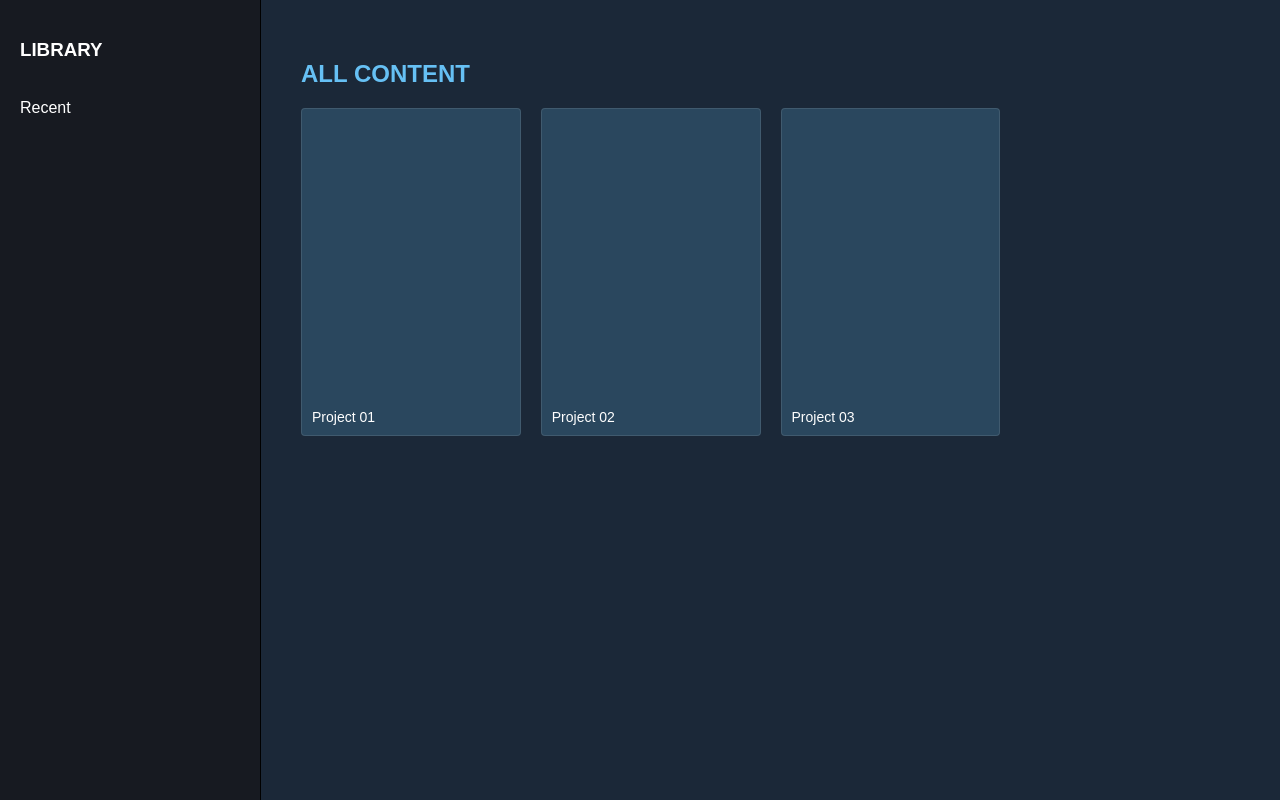
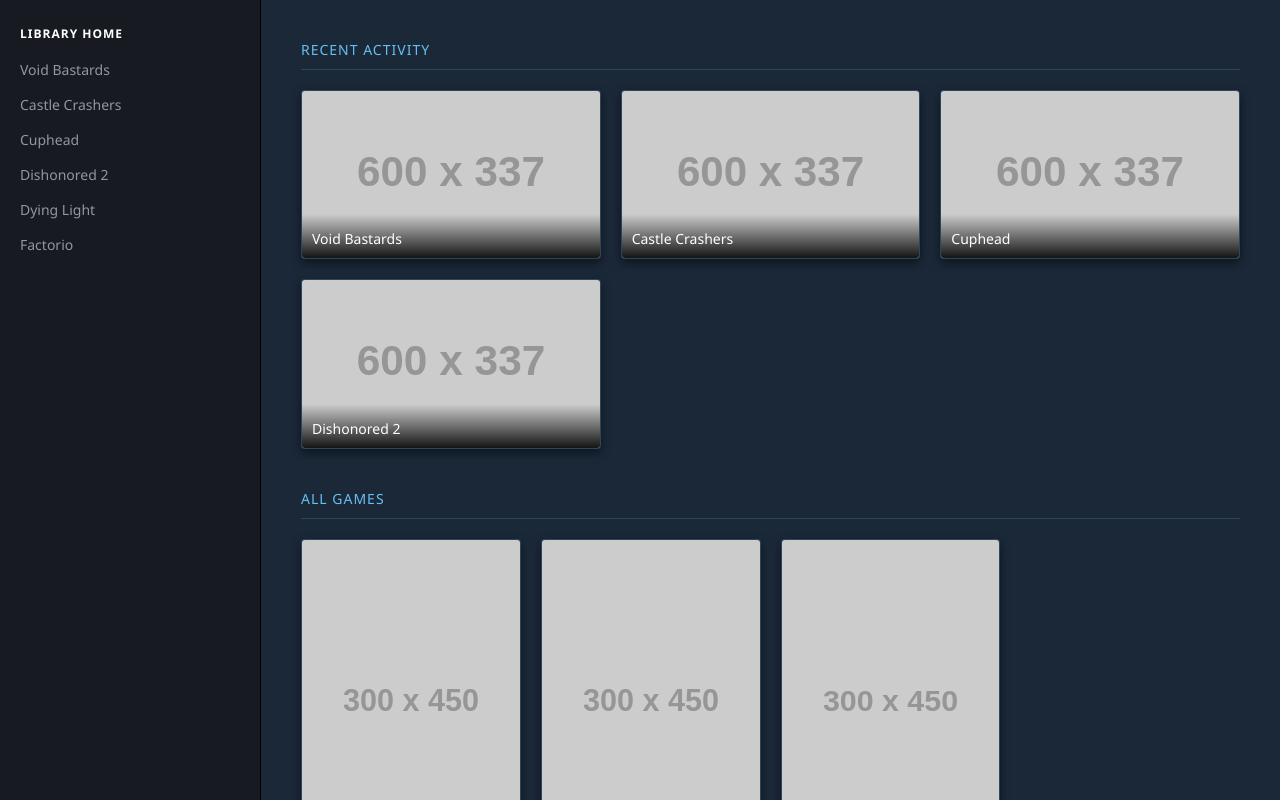
Before and after one commit to MilesCromar/history-project-1, a plain HTML site: page index.html in a window 1280 px wide. Drawn offline with Linux system fonts and the light colour scheme; placeholder pictures from the web are drawn by us.

Commit message:
Update index.html

```diff
--- a/index.html
+++ b/index.html
@@ -1,75 +1,186 @@
 <!DOCTYPE html>
-<html>
+<html lang="en">
 <head>
+    <meta charset="UTF-8">
     <title>Archive Library</title>
     <style>
+        :root {
+            --steam-dark: #171a21;
+            --steam-bg: #1b2838;
+            --steam-card: #2a475e;
+            --steam-blue: #66c0f4;
+            --text-main: #c6d4df;
+        }
+
         body {
-            background: #1b2838;
+            background: var(--steam-bg);
             color: white;
-            font-family: sans-serif;
+            font-family: 'Segoe UI', Tahoma, Geneva, Verdana, sans-serif;
             margin: 0;
             display: flex;
             height: 100vh;
+            overflow: hidden;
         }
 
-        /* Simplified Sidebar */
+        /* SIDEBAR */
         .sidebar {
             width: 260px;
-            background: #171a21;
+            background: var(--steam-dark);
             border-right: 1px solid #000;
             display: flex;
             flex-direction: column;
+            flex-shrink: 0;
         }
 
+        .sidebar-header {
+            padding: 25px 20px 10px;
+            font-size: 12px;
+            font-weight: bold;
+            color: #fff;
+            text-transform: uppercase;
+            letter-spacing: 1px;
+        }
+
+        .sidebar-item {
+            padding: 8px 20px;
+            font-size: 14px;
+            color: #8f98a0;
+            cursor: pointer;
+            transition: 0.2s;
+        }
+
+        .sidebar-item:hover {
+            background: rgba(255, 255, 255, 0.05);
+            color: white;
+        }
+
+        /* MAIN AREA */
         .main-view {
             flex-grow: 1;
+            overflow-y: auto;
             padding: 40px;
-            overflow-y: auto;
         }
 
-        .content-grid {
+        .section-header {
+            font-size: 14px;
+            color: var(--steam-blue);
+            text-transform: uppercase;
+            letter-spacing: 1px;
+            margin-bottom: 20px;
+            border-bottom: 1px solid rgba(102, 192, 244, 0.2);
+            padding-bottom: 10px;
+        }
+
+        /* GRID LOGIC */
+        .quick-launch-grid {
             display: grid;
-            grid-template-columns: repeat(auto-fill, minmax(200px, 1fr));
+            grid-template-columns: repeat(auto-fill, minmax(280px, 1fr));
+            gap: 20px;
+            margin-bottom: 40px;
+        }
+
+        .all-games-grid {
+            display: grid;
+            grid-template-columns: repeat(auto-fill, minmax(180px, 1fr));
             gap: 20px;
         }
 
-        .poster-card {
-            aspect-ratio: 2/3;
-            background: #2a475e;
+        /* CARD STYLES */
+        .game-card {
+            background: var(--steam-card);
             border-radius: 4px;
             position: relative;
-            border: 1px solid rgba(255,255,255,0.1);
-            transition: transform 0.2s;
+            cursor: pointer;
+            overflow: hidden;
+            transition: transform 0.3s cubic-bezier(0.2, 0, 0.2, 1), box-shadow 0.3s ease;
+            box-shadow: 0 4px 10px rgba(0,0,0,0.5);
+            border: 1px solid transparent;
+            text-decoration: none;
+            color: white;
         }
 
-        .poster-card:hover {
+        /* Recent games are wider (16:9) */
+        .quick-card { aspect-ratio: 16 / 9; }
+        /* Library games are vertical (2:3) */
+        .library-card { aspect-ratio: 2 / 3; }
+
+        .game-card:hover {
             transform: scale(1.05);
-            border-color: #66c0f4;
+            box-shadow: 0 15px 30px rgba(0,0,0,0.7);
+            border-color: var(--steam-blue);
         }
 
-        .label {
+        .card-img {
+            width: 100%;
+            height: 100%;
+            background-size: cover;
+            background-position: center;
+        }
+
+        .card-overlay {
             position: absolute;
-            bottom: 10px;
-            left: 10px;
+            bottom: 0; left: 0; right: 0;
+            background: linear-gradient(transparent, rgba(0,0,0,0.9));
+            padding: 15px 10px 10px;
             font-size: 14px;
+            font-weight: 500;
         }
     </style>
 </head>
 <body>
 
     <div class="sidebar">
-        <h3 style="padding: 20px;">LIBRARY</h3>
-        <div style="padding: 0 20px;">Recent</div>
+        <div class="sidebar-header">Library Home</div>
+        <div class="sidebar-item">Void Bastards</div>
+        <div class="sidebar-item">Castle Crashers</div>
+        <div class="sidebar-item">Cuphead</div>
+        <div class="sidebar-item">Dishonored 2</div>
+        <div class="sidebar-item">Dying Light</div>
+        <div class="sidebar-item">Factorio</div>
     </div>
 
     <div class="main-view">
-        <h2 style="color: #66c0f4;">ALL CONTENT</h2>
-        <div class="content-grid">
-            <div class="poster-card"><div class="label">Project 01</div></div>
-            <div class="poster-card"><div class="label">Project 02</div></div>
-            <div class="poster-card"><div class="label">Project 03</div></div>
+
+        <div class="section-header">Recent Activity</div>
+        <div class="quick-launch-grid">
+            <a href="YOUR_GAME_LINK_HERE" class="game-card quick-card">
+                <div class="card-img" style="background-image: url('https://via.placeholder.com/600x337/1b2838/66c0f4?text=GAME+1');"></div>
+                <div class="card-overlay">Void Bastards</div>
+            </a>
+            <a href="YOUR_GAME_LINK_HERE" class="game-card quick-card">
+                <div class="card-img" style="background-image: url('https://via.placeholder.com/600x337/1b2838/66c0f4?text=GAME+2');"></div>
+                <div class="card-overlay">Castle Crashers</div>
+            </a>
+            <a href="YOUR_GAME_LINK_HERE" class="game-card quick-card">
+                <div class="card-img" style="background-image: url('https://via.placeholder.com/600x337/1b2838/66c0f4?text=GAME+3');"></div>
+                <div class="card-overlay">Cuphead</div>
+            </a>
+            <a href="YOUR_GAME_LINK_HERE" class="game-card quick-card">
+                <div class="card-img" style="background-image: url('https://via.placeholder.com/600x337/1b2838/66c0f4?text=GAME+4');"></div>
+                <div class="card-overlay">Dishonored 2</div>
+            </a>
+        </div>
+
+        <div class="section-header">All Games</div>
+        <div class="all-games-grid">
+            <div class="game-card library-card">
+                <div class="card-img" style="background-image: url('https://via.placeholder.com/300x450/2a475e/ffffff?text=GAME+5');"></div>
+                <div class="card-overlay">Dying Light</div>
+            </div>
+            <div class="game-card library-card">
+                <div class="card-img" style="background-image: url('https://via.placeholder.com/300x450/2a475e/ffffff?text=GAME+6');"></div>
+                <div class="card-overlay">Factorio</div>
+            </div>
+            <div class="game-card library-card">
+                <div class="card-img" style="background-image: url('https://via.placeholder.com/300x450/2a475e/ffffff?text=GAME+7');"></div>
+                <div class="card-overlay">Rust</div>
+            </div>
         </div>
     </div>
 
-</body>
-</html>
+    <script>
+        // ESCAPE TO CLASSROOM
+        window.addEventListener('keydown', (e) => {
+            if (e.key === "Escape") { window.location.replace("https://classroom.google.com"); }
+        });
+    </script>
```
